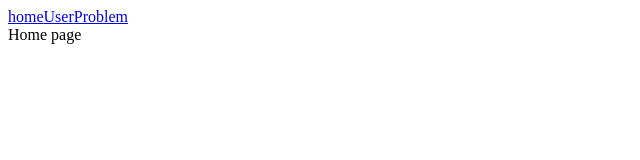
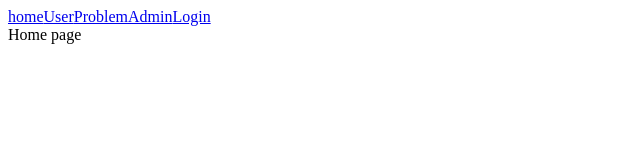
Before and after one commit to Huuyii-sleeping/mini-vue-router, a Vue app: page / in a window 1280 px wide. Shown: the top 160 px of the page, without its empty margins (0-640 px from the left). Built offline with nearby package versions, Linux system fonts and the light colour scheme.

Commit message:
feat:简单路由守卫实现

```diff
--- a/src/App.vue
+++ b/src/App.vue
@@ -4,6 +4,8 @@
       <router-link :to="{ name: 'Home' }">home</router-link>
       <router-link to="/user">User</router-link>
       <router-link :to="{ name: 'Problem', params: { id: '123' } }">Problem</router-link>
+      <router-link to="/admin">Admin</router-link>
+      <router-link to="/login">Login</router-link>
     </nav>
     <router-view></router-view>
   </div>
--- /dev/null
+++ b/src/component/Admin.vue
@@ -0,0 +1,13 @@
+<template>
+    <div>
+        登录成功，登录成功展示页面
+    </div>
+</template>
+
+<script setup lang="ts">
+
+</script>
+
+<style scoped lang="scss">
+
+</style>
--- /dev/null
+++ b/src/component/Login.vue
@@ -0,0 +1,28 @@
+<template>
+    <div>
+        账号：<input type="text" v-model="username"><br>
+        密码：<input type="password" v-model="password"><br>
+        <button @click="login">登录</button>
+    </div>
+</template>
+
+<script setup lang="ts">
+import { inject, ref } from 'vue'
+const router = inject('router') as any
+const username = ref()
+const password = ref()
+const login = () => {
+    if(username.value === 'admin' && password.value === '111'){
+        console.log('登陆成功')
+        window.localStorage.setItem('isLogin', 'true')
+        router.push('/admin')
+    } else {
+        console.log('账号或者密码错误 登录失败')
+        window.localStorage.setItem('isLogin', 'false')
+    }
+}
+</script>
+
+<style scoped lang="scss">
+
+</style>
--- a/src/main.js
+++ b/src/main.js
@@ -2,4 +2,13 @@ import { createApp } from 'vue'
 import App from './App.vue'
 import { router } from './router'
 
+router.beforeEach((to, from, next) => {
+    const isLogin = localStorage.getItem('isLogin') === 'true'
+    if(to.startsWith('/admin') && !isLogin){
+        next('/login')
+    } else {
+        next()
+    }
+})
+
 createApp(App).use(router).mount('#app')
--- a/src/mini-router/createRouter.js
+++ b/src/mini-router/createRouter.js
@@ -2,7 +2,7 @@ import { reactive, readonly } from 'vue'
 import RouterLink from './component/RouterLink.vue';
 import RouterView from './component/RouterView.vue';
 import { createMatcher } from './createMatcher';
-import { isObject } from './utils';
+import { isObject, isString } from './utils';
 
 export function createRouter(options) {
     const { routes, history = 'hash' } = options;
@@ -10,7 +10,6 @@ export function createRouter(options) {
     const matcher = createMatcher(routes)
 
     const nameMap = new Map()
-    // 将所有正确的的路由进行映射
     routes.forEach(route => {
         if (!route.name) return
         nameMap.set(route.name, route)
@@ -19,6 +18,34 @@ export function createRouter(options) {
     const state = reactive({
         current: '/'
     })
+
+    // 路由守卫的注册
+    const beforeHooks = []
+    // 守卫链式执行， 支持多个守卫
+    function runBeforeHooks(to, from, next) {
+        let index = 0
+
+        const runNext = (pathOrBool) => {
+            // 如果传入字符串（重定向）或者 false（取消）直接结束
+            if (isString(pathOrBool)){
+                return next(pathOrBool)
+            } else if(pathOrBool === false) {
+                return next(false)
+            }
+
+            // 所有的守卫执行完毕
+            if(index >= beforeHooks.length){
+                return next()
+            }
+
+            // 执行当前的守卫
+            const hook = beforeHooks[index]
+            index ++
+            hook(to, from, runNext)
+        }
+        // 开始执行
+        runNext()
+    }
 
     if (history === 'hash') {
         // 初始化 默认hash模式
@@ -92,13 +119,13 @@ export function createRouter(options) {
                 const { name, params } = to
                 const route = nameMap.get(name)
                 let path = route.path
-                // 进行动态参数的替换
-                if(params){
+                // 进行动态参数的替换 将id等动态参数进行替换操作
+                if (params) {
                     const newArr = path.split('/')
                     for (const key in params) {
                         const param = params[key]
                         newArr.forEach((content, index) => {
-                            if(content.includes(key)){
+                            if (content.includes(key)) {
                                 console.log("路由成功匹配")
                                 newArr[index] = param
                             }
@@ -106,18 +133,41 @@ export function createRouter(options) {
                     }
                     path = newArr.join('/')
                 }
+                to = path
+            }
 
-                state.current = path
-                window.history.pushState(null, '', path)
-            } else {
-                state.current = to
-                window.history.pushState(null, '', to)
-            }
+            // 执行对应的守卫函数
+            const from = state.current
+            runBeforeHooks(to, from, (result) => {
+                finalizeNavigation(to, result)
+            })
 
         }
 
+        function finalizeNavigation(to, result){
+            // 进行重定向操作
+            if(isString(result)){
+                state.current = result
+                window.history.pushState(null, '', result)
+                // render() // 手动触发渲染
+                /**
+                 *  我的代码当中已经对state.current进行监听
+                 *  在router-view当中
+                 *  所以不需要再次手动的触发渲染函数
+                 */
+            } else if(result === false){
+                // 取消跳转
+                console.log('跳转取消')
+            } else {
+                // 正常放行
+                state.current = to
+                window.history.pushState(null, '', to)
+                // render()
+            }
+        }
+
         const router = {
-            current: state.current,
+            current: readonly(state.current),
             push,
             install(app) {
                 app.component('RouterLink', RouterLink)
@@ -129,6 +179,9 @@ export function createRouter(options) {
             },
             match(to) {
                 return matcher.match(to)
+            },
+            beforeEach(fn) {
+                beforeHooks.push(fn)
             }
         }
 
--- a/src/mini-router/utils.js
+++ b/src/mini-router/utils.js
@@ -2,3 +2,7 @@
 export const isObject = (obj) => {
     return typeof obj === 'object'
 }
+
+export const isString = (obj) => {
+    return typeof obj === 'string'
+}
```
Also changed, not shown: src/router/index.js (+6 -1 lines).
